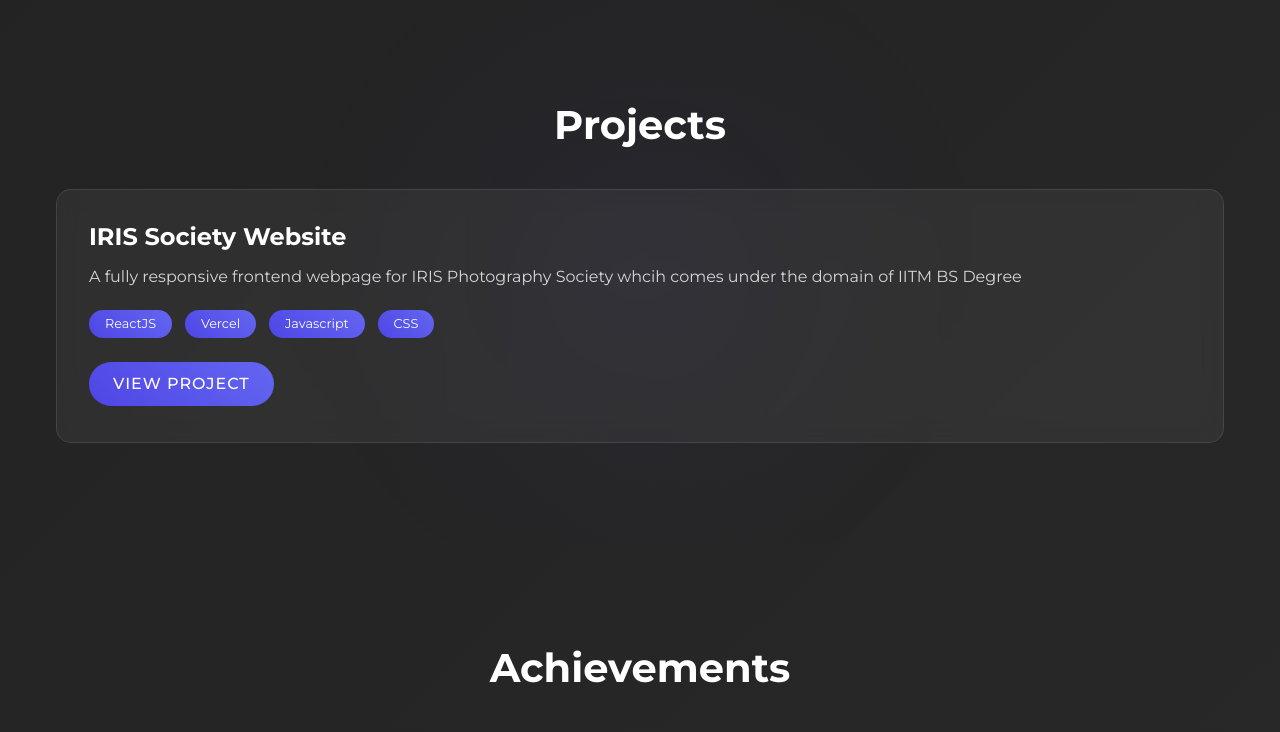
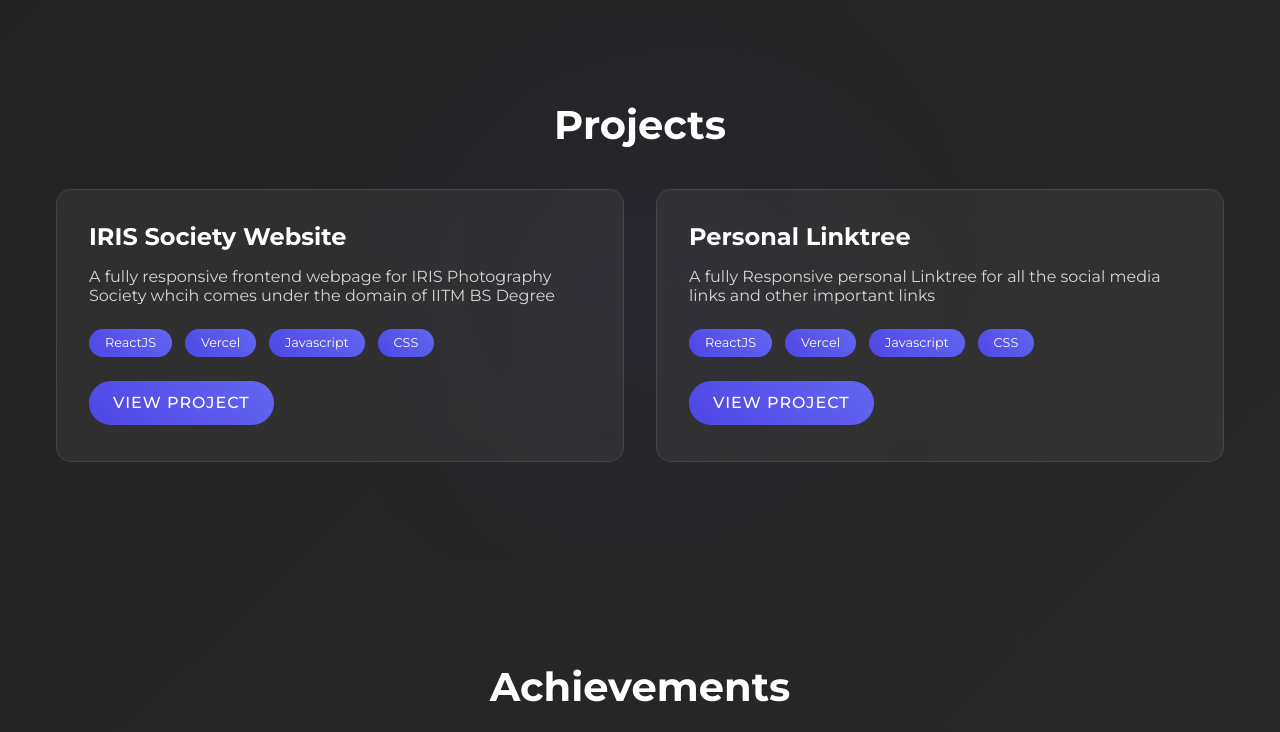
Before and after one commit to 22f3002362/portfolio, a React (Vite) app: page / in a window 1280 px wide. Shown: the part 3909-4641 px from the top of the page. Built offline with nearby package versions, Linux system fonts and the light colour scheme.

Commit message:
New Project Added

```diff
--- a/src/Components/Hero.jsx
+++ b/src/Components/Hero.jsx
@@ -37,7 +37,7 @@ function Hero() {
           </p>
         </div>
         <div className="hero-buttons fade-in">
-          <a href="#" className="btn btn-outline">
+          <a href="https://gupta-designer.vercel.app" className="btn btn-outline" target="_blank" rel="noopener noreferrer">
             Designer Portfolio
           </a>
           <a href="#projects" className="btn btn-outline">
--- a/src/Components/Projects.jsx
+++ b/src/Components/Projects.jsx
@@ -5,12 +5,7 @@ function Projects() {
   const [hoveredIndex, setHoveredIndex] = useState(null);
 
   const projects = [
-    // {
-    //   title: "Personal Portfolio",
-    //   description: "A fully Responsive personal Portfolio Website using ReactJS and Javascript",
-    //   technologies: ["ReactJS", "Javascript", "Vite"],
-    //   link: "https://demo-portfolio-lac.vercel.app"
-    // },
+
     {
       title: "IRIS Society Website",
       description:
@@ -18,6 +13,12 @@ function Projects() {
       technologies: ["ReactJS", "Vercel", "Javascript", "CSS"],
       link: "https://iris-iitm.vercel.app",
     },
+    {
+        title: "Personal Linktree",
+        description: "A fully Responsive personal Linktree for all the social media links and other important links",
+        technologies: ["ReactJS", "Vercel", "Javascript", "CSS"],
+        link: "https://details-hub.vercel.app"
+      },
   ];
 
   return (
```
